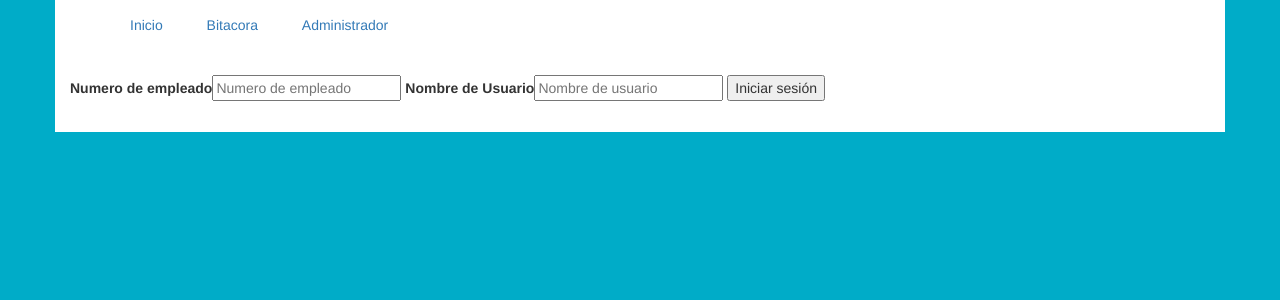
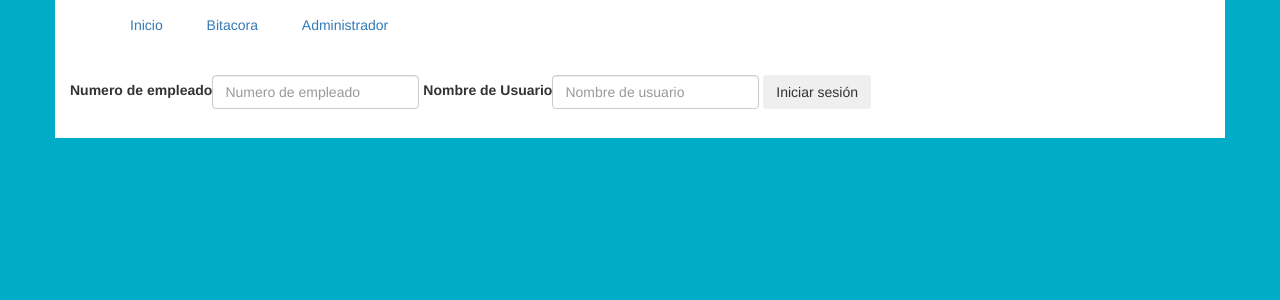
Before and after one commit to diegohdez90/veotek4.0, a PHP site: page /sesion.php in a window 1280 px wide. Shown: the part 133-433 px from the top of the page. Run offline with PHP 8.4, Linux system fonts and the light colour scheme.

Commit message:
Sistema de entradas
Se agregaron clases de Bootstrap a los formularios del sistema.

```diff
--- a/css/main.css
+++ b/css/main.css
@@ -40,6 +40,7 @@ body{
 .numero {
 	font-size: 70px;
 	width: 300;
+	height: 100;
 }
 
 .salida td{
--- a/index.php
+++ b/index.php
@@ -49,7 +49,7 @@
 
 				<div class="row">
 					<form action="registrar.php" method="post" ctype="multipart/form-data">
-						<p class="text-center"><label>Numero de empleado</label></p><br><input class="numero" placeholder="" name="clave" autofocus>
+						<div class="form-group"><p class="text-center"><label>Numero de empleado</label></p><br><input class="form-control  numero" placeholder="" name="clave" autofocus></div>
 					<!--	<label>Nombre de Usuario</label><input type="password" placeholder="Nombre de usuario" name="usuario">-->
 					<!--	<br><input type="submit" value="Registrar hora">-->
 					</form>
--- a/sesion.php
+++ b/sesion.php
@@ -25,9 +25,9 @@
 			</ul>
 		</div>
 		<div class="register row">
-			<form action="inicio.php" method="post" ctype="multipart/form-data">
-				<label>Numero de empleado</label><input placeholder="Numero de empleado" name="login">
-				<label>Nombre de Usuario</label><input type="password" placeholder="Nombre de usuario" name="password">
-				<input type="submit" value="Iniciar sesi&oacute;n">
+			<form class="form-inline" role="form" action="inicio.php" method="post" ctype="multipart/form-data">
+				<div class="form-group"><label>Numero de empleado</label><input class="form-control" placeholder="Numero de empleado" name="login"></div>
+				<div class="form-group"><label>Nombre de Usuario</label><input class="form-control" type="password" placeholder="Nombre de usuario" name="password"></div>
+				<input class="btn" type="submit" value="Iniciar sesi&oacute;n">
 			</form>
 		</div>
```
